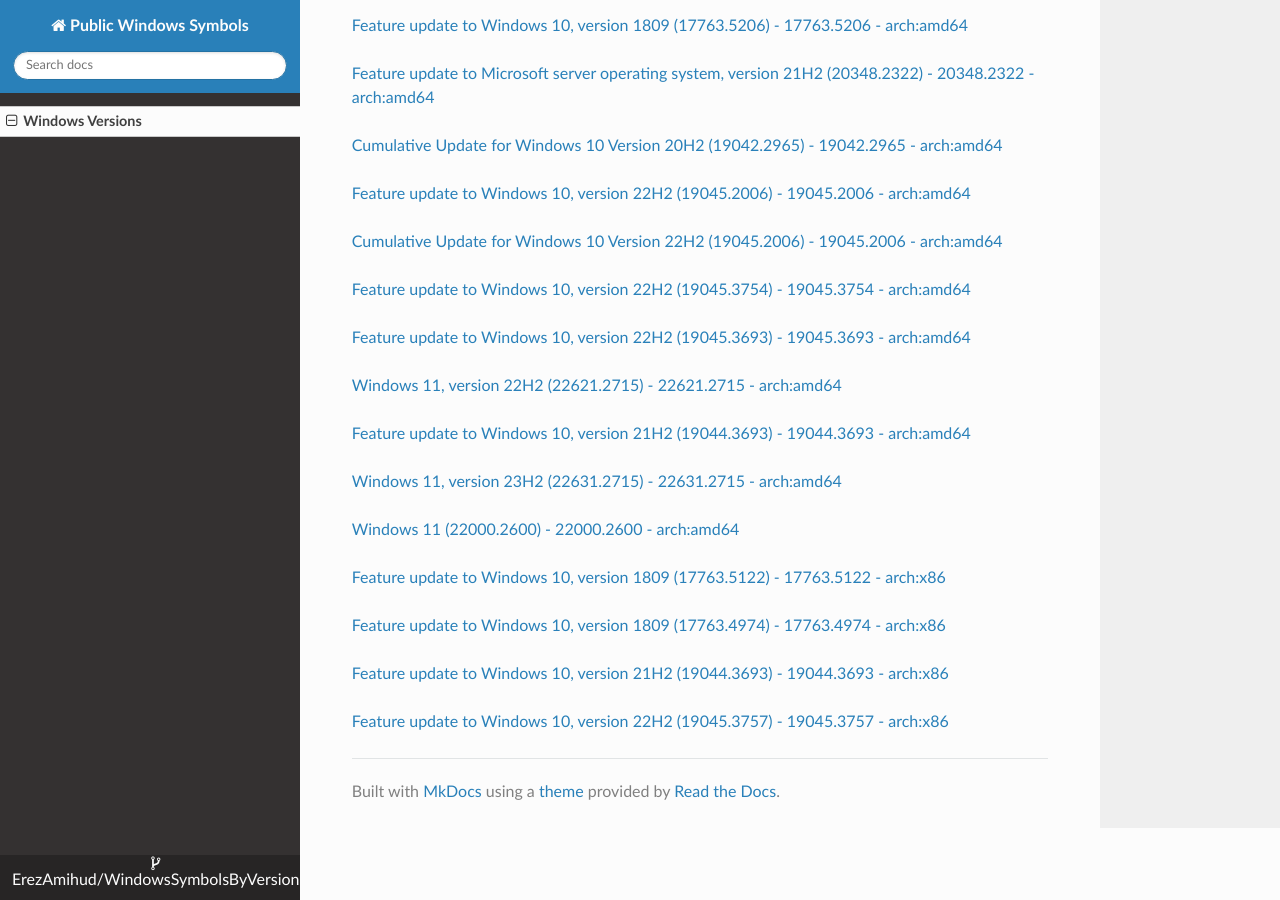
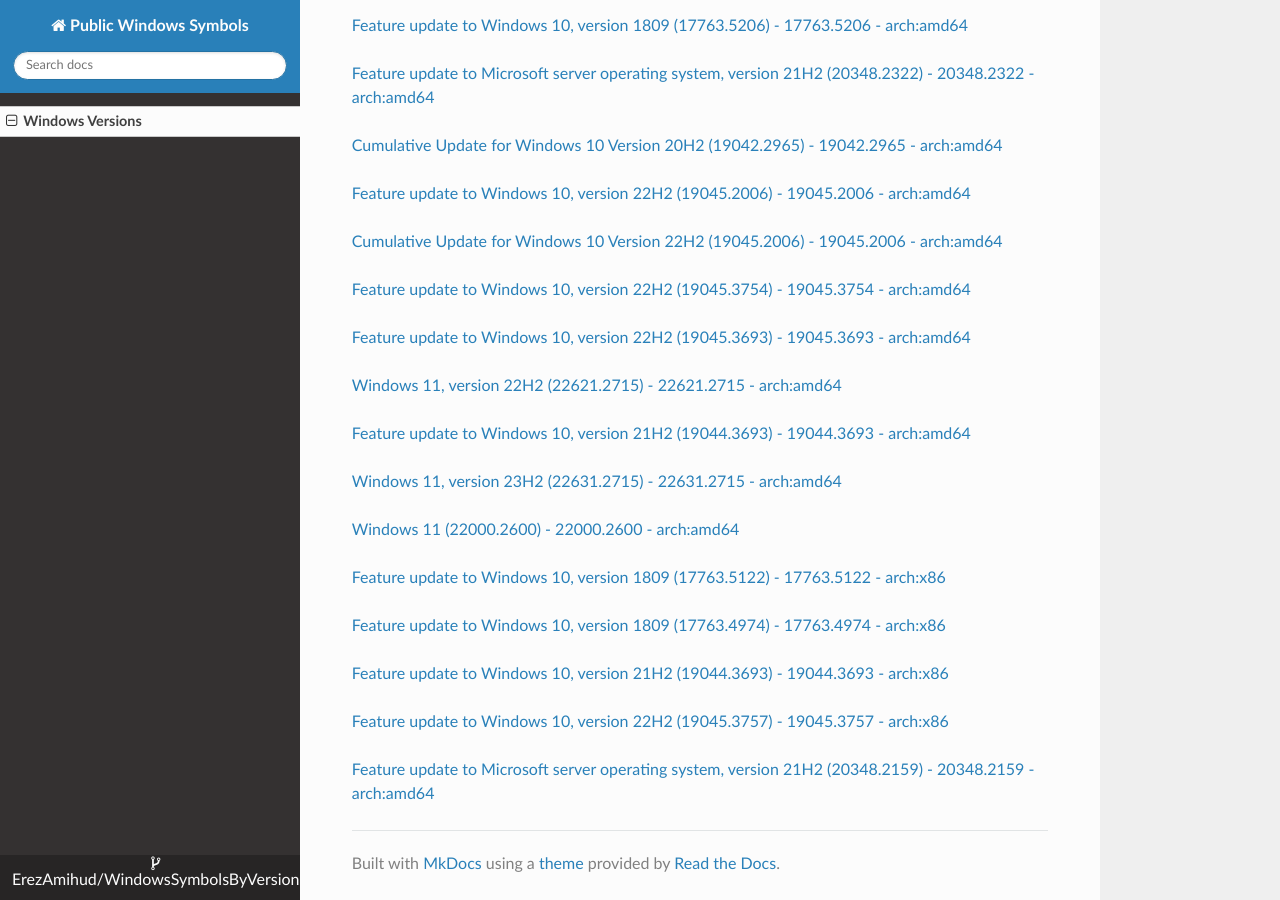
Before and after one commit to ErezAmihud/WindowsSymbolsByVersion, an MkDocs documentation site: the page built from docs/index.md, in a window 1280 px wide and 900 px high, scrolled down 21293 px. Built offline with MkDocs 1.6.1, drawn with Linux system fonts in a browser that asks for light colours; nearby versions of some CDN libraries.

Commit message:
Automated commit, add manifest for cf44c4d8-b281-4dd5-a160-ee90da59b44d

```diff
--- a/docs/index.md
+++ b/docs/index.md
@@ -1189,3 +1189,6 @@
 
 
 [Feature update to Windows 10, version 22H2 (19045.3757) - 19045.3757 - arch:x86](https://github.com/ErezAmihud/WindowsSymbolsByVersion/blob/main/manifests/dd705f1a-c3c7-476a-b9e9-38a13a10949a.manifest)
+
+
+[Feature update to Microsoft server operating system, version 21H2 (20348.2159) - 20348.2159 - arch:amd64](https://github.com/ErezAmihud/WindowsSymbolsByVersion/blob/main/manifests/cf44c4d8-b281-4dd5-a160-ee90da59b44d.manifest)
```
Also changed, not shown: process_builds.json (+1 -1 lines), 1 other file.
